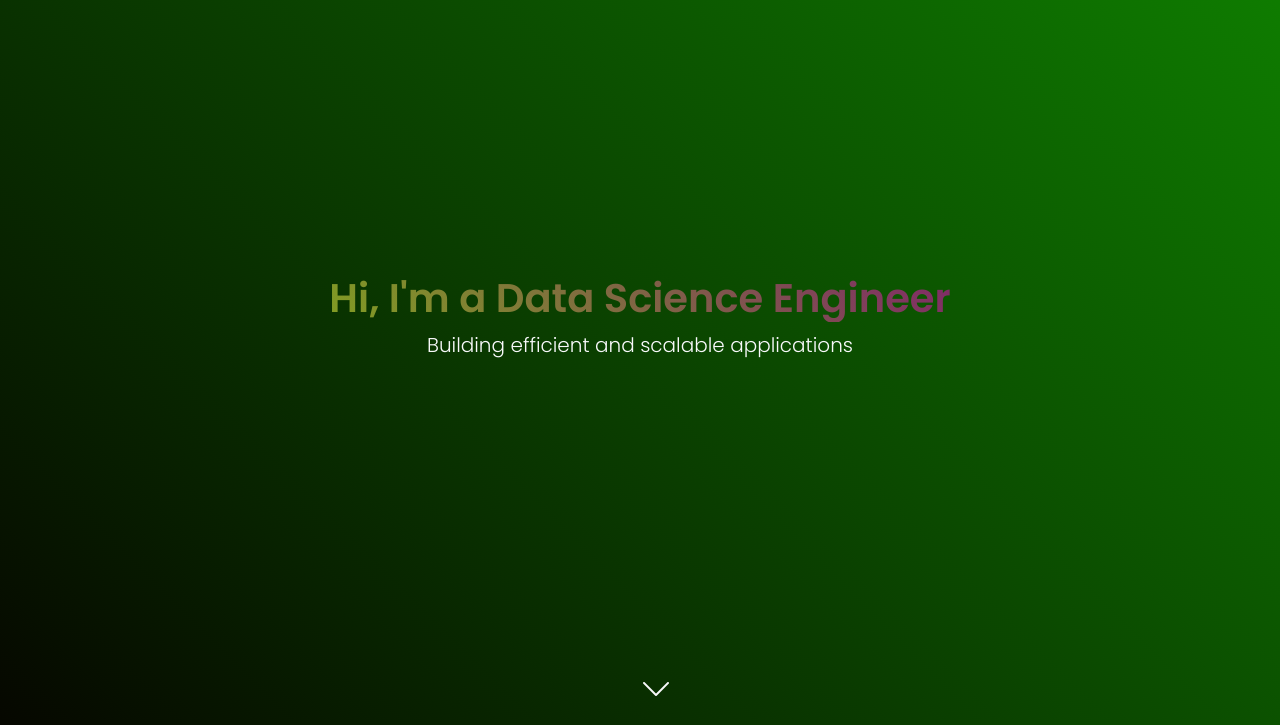
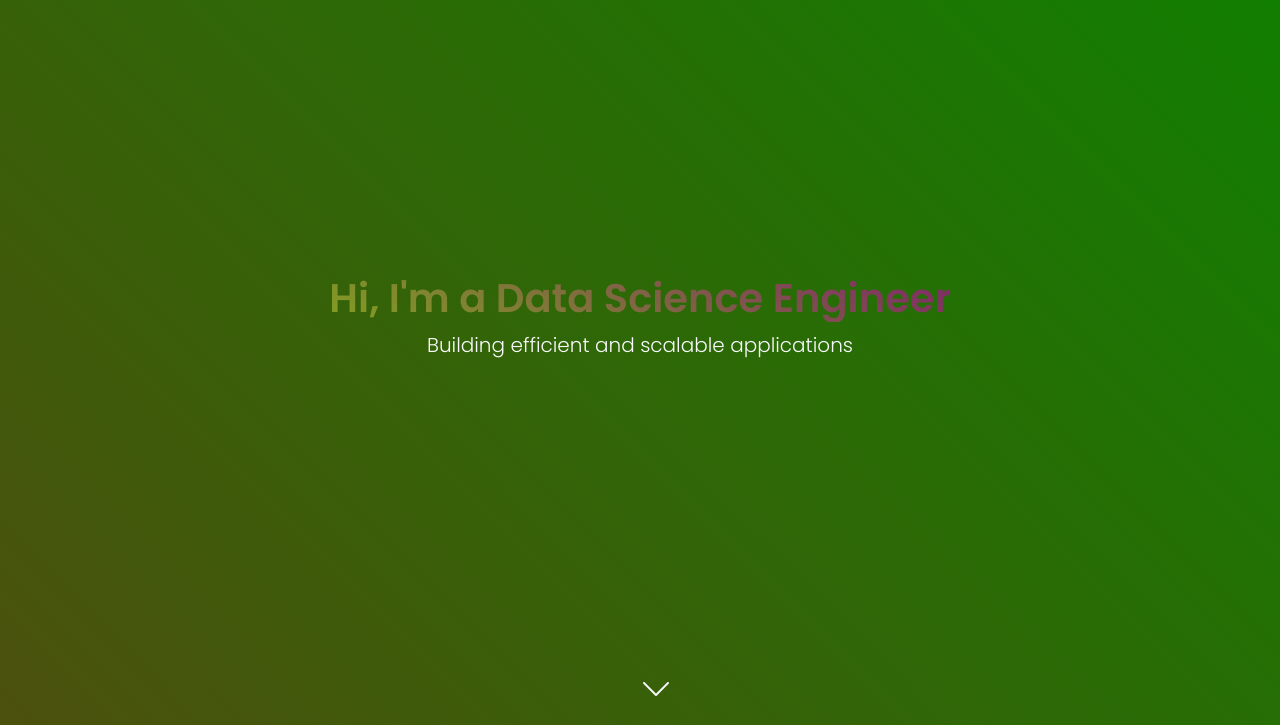
Before and after one commit to onepiece1928/Portfolio, a website: page index.html in a window 1280 px wide. Shown: the part 75-800 px from the top of the page. Drawn offline with nearby package versions, Linux system fonts and the light colour scheme.

Commit message:
Update background gradient colors and fix stylesheet link path in index.html

```diff
--- a/css/styles.css
+++ b/css/styles.css
@@ -7,7 +7,7 @@ body {
     margin: 0;
     color: #000000; /* Set font color to pitch dark black */
     transition: background-color 0.3s ease-in-out, color 0.3s ease-in-out;
-    background: linear-gradient(45deg, #060700, #0f8000);
+    background: linear-gradient(45deg, #ab0722, #0f8000) !important;
     background-size: cover;
     background-position: center;
     background-attachment: fixed;
@@ -52,7 +52,7 @@ body {
 }
 
 .gradient-text {
-    background: linear-gradient(45deg, #81c709, #800080); /* Gradient from yellow to purple */
+    background: linear-gradient(25deg, #81c709, #800080); /* Gradient from yellow to purple */
     -webkit-background-clip: text;
     -webkit-text-fill-color: transparent;
 }
--- a/index.html
+++ b/index.html
@@ -10,7 +10,7 @@
     <link rel="stylesheet" href="https://cdn.jsdelivr.net/npm/bootstrap-icons/font/bootstrap-icons.css">
     <link href="https://fonts.googleapis.com/css2?family=Poppins:wght@300;400;600&display=swap" rel="stylesheet">
 
-    <link rel="stylesheet" href="/css/styles.css">
+    <link rel="stylesheet" href="css/styles.css">
     <script src="js/script.js" defer></script>
 </head>
 
```
